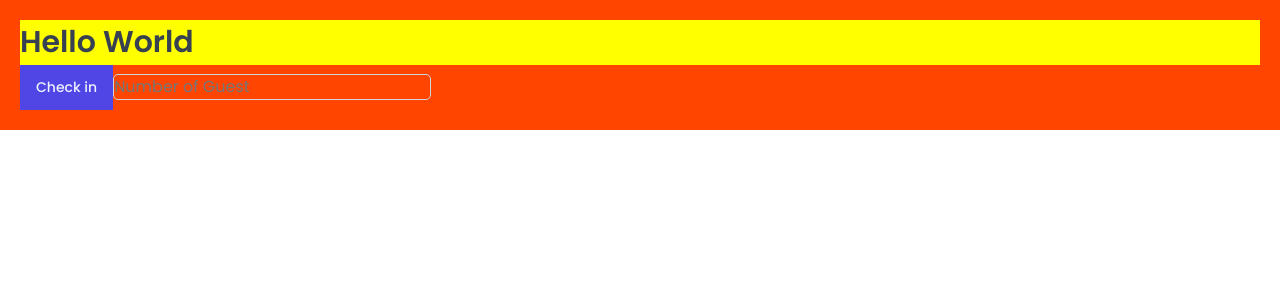
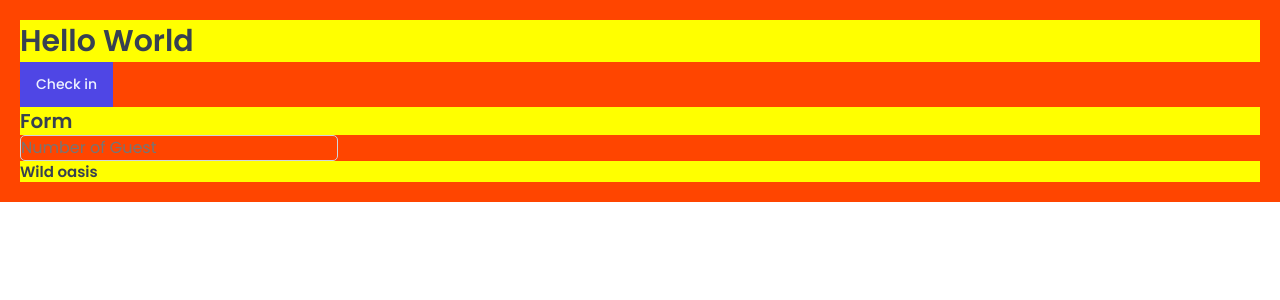
Before and after one commit to gsharma101/the-wild-oasis, a React (Vite) app: page / in a window 1280 px wide. Shown: the top 300 px of the page. Built offline with nearby package versions, Linux system fonts and the light colour scheme; a web font is replaced by a local one.

Commit message:
Styled Component Props and the css Function

```diff
--- a/src/App.jsx
+++ b/src/App.jsx
@@ -2,12 +2,7 @@
 import GlobalStyles from "./styles/GlobalStyles";
 import Button from "./ui/Button";
 import Input from "./ui/Input";
-
-const H1 = styled.h1`
-  font-size: 30px;
-  font-weight: 600;
-  background-color: yellow;
-`;
+import Heading from "./ui/Heading";
 
 const StyledApp = styled.div`
   background-color: orangered;
@@ -19,9 +14,11 @@
     <>
       <GlobalStyles />
       <StyledApp>
-        <H1>Hello World</H1>
+        <Heading as="h1">Hello World</Heading>
         <Button>Check in</Button>
+        <Heading as="h2">Form</Heading>
         <Input type="number" placeholder="Number of Guest"></Input>
+        <Heading as="h3">Wild oasis</Heading>
       </StyledApp>
     </>
   );
--- /dev/null
+++ b/src/ui/Heading.jsx
@@ -0,0 +1,40 @@
+import styled, { css } from "styled-components";
+
+const test = css`
+  text-align: center;
+  ${10 > 5 && "background-color: yellow"}
+`;
+
+const Heading = styled.h1`
+  ${(props) =>
+    props.as === "h1" &&
+    css`
+      font-size: 3rem;
+      font-weight: 600;
+      background-color: yellow;
+      /* ${test} */
+    `}
+  line-height: 1.4;
+
+  ${(props) =>
+    props.as === "h2" &&
+    css`
+      font-size: 2rem;
+      font-weight: 600;
+      background-color: yellow;
+      /* ${test} */
+    `}
+  line-height: 1.4;
+
+  ${(props) =>
+    props.as === "h3" &&
+    css`
+      font-size: 1.5rem;
+      font-weight: 600;
+      background-color: yellow;
+      /* ${test} */
+    `}
+  line-height: 1.4;
+`;
+
+export default Heading;
```
